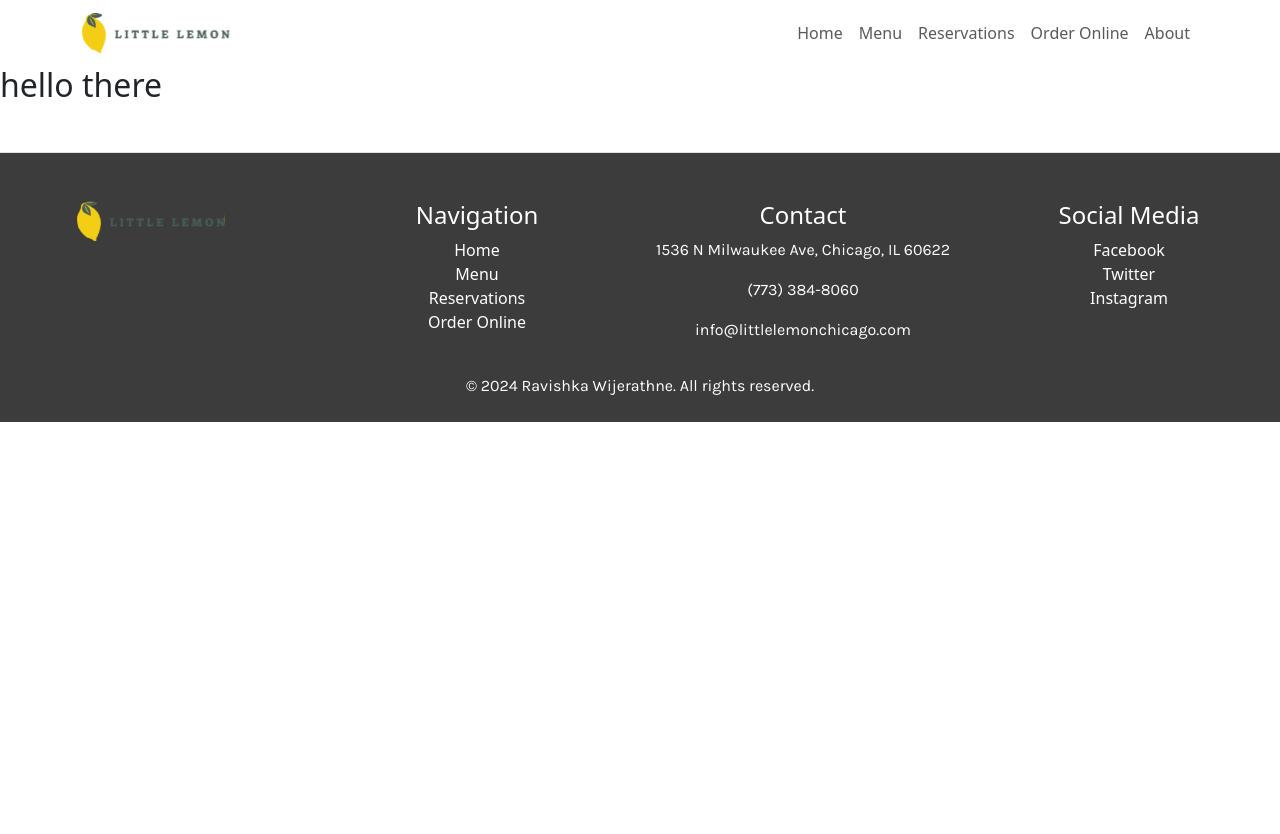
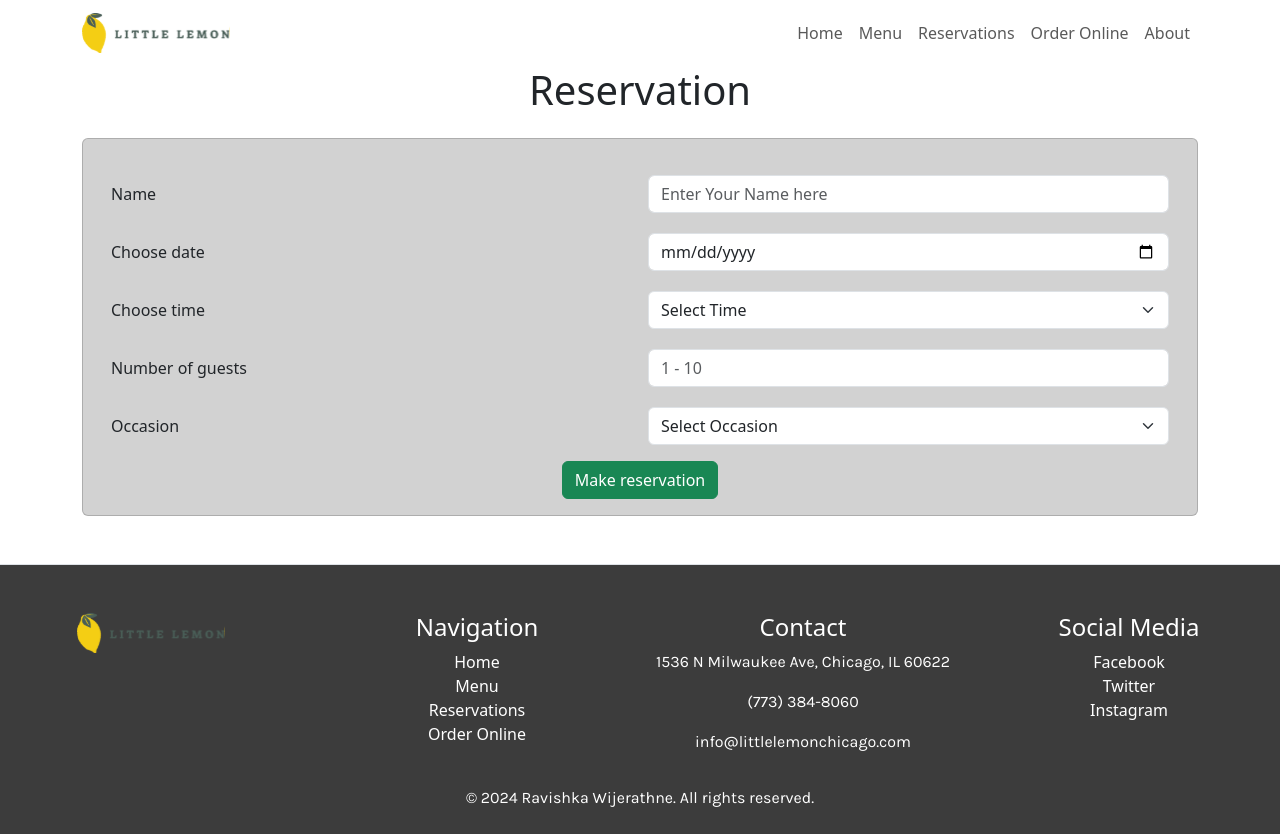
Before and after one commit to ravishkaw/Little-Lemon, a React (Vite) app: page /reservations in a window 1280 px wide. Before the commit the page ends 800 px from the top, so only its background shows below. Built offline with nearby package versions, Linux system fonts and the light colour scheme; a web font is replaced by a local one.

Commit message:
update reservation component

```diff
--- a/src/components/Reservation/Reservation.jsx
+++ b/src/components/Reservation/Reservation.jsx
@@ -1,8 +1,28 @@
+import ReservationForm from "./ReservationForm";
+import BookingConfirm from "./BookingConfirm";
+import { useState } from "react";
+
 const Reservation = () => {
+  const [submitted, setSubmitted] = useState(false);
+  const [reservationData, setReservationData] = useState(null);
+
+  const handleSubmit = (data) => {
+    setReservationData(data);
+    setSubmitted(true);
+  };
+
   return (
     <>
-      <h2>hello there</h2>
+      <h1 className="text-center">Reservation</h1>
+      <div className="container mt-4">
+        {!submitted ? (
+          <ReservationForm onSubmit={handleSubmit} />
+        ) : (
+          <BookingConfirm {...reservationData} />
+        )}
+      </div>
     </>
   );
 };
+
 export default Reservation;
```
